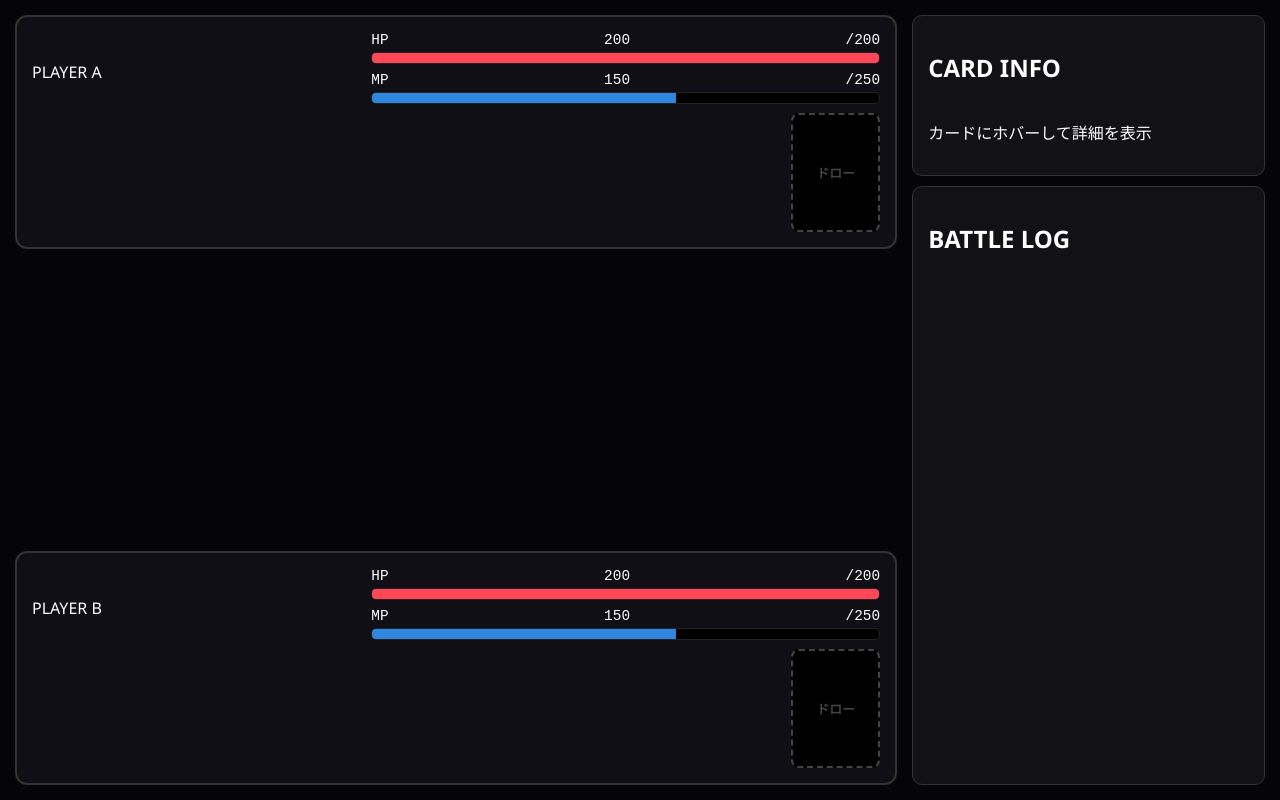
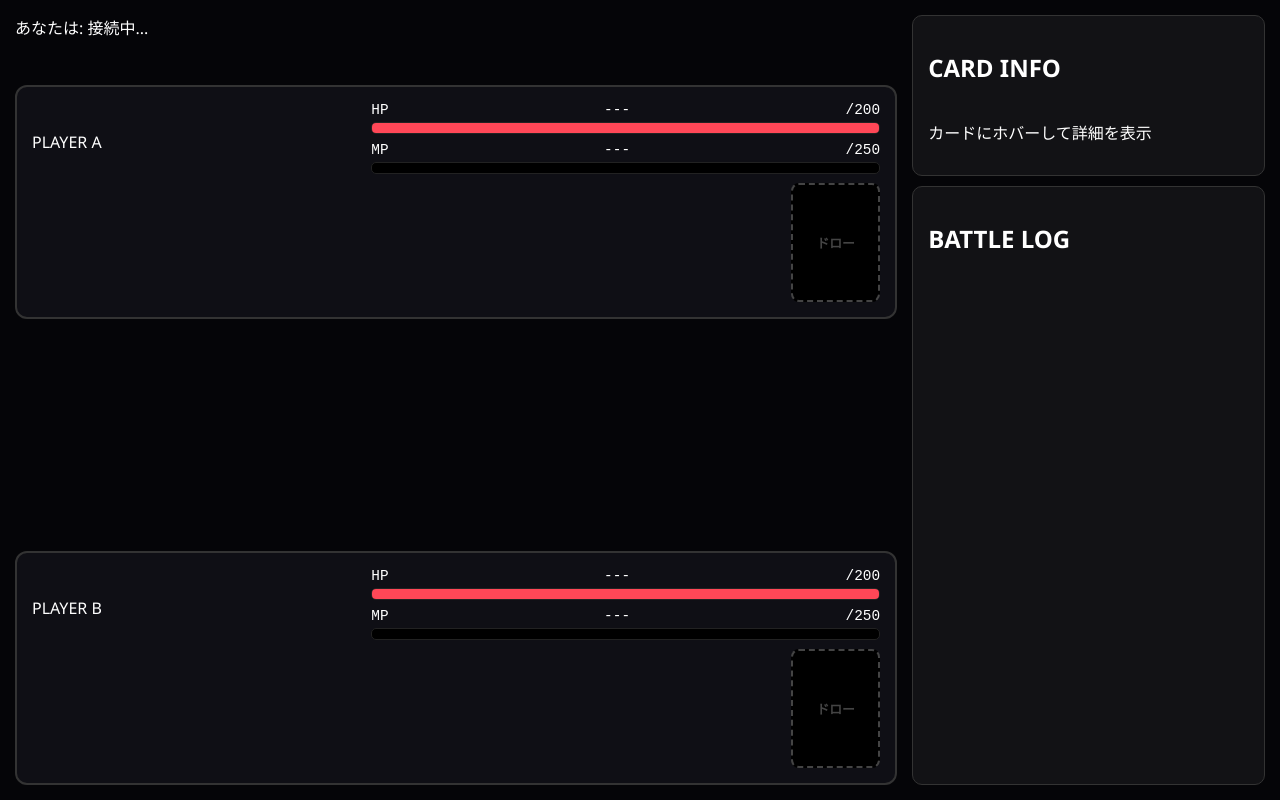
Before and after one commit to RuukRey1412/the-game, a website: page public/index.html in a window 1280 px wide. Drawn offline with nearby package versions, Linux system fonts and the light colour scheme; no server answers.

Commit message:
Update index.html

```diff
--- a/public/index.html
+++ b/public/index.html
@@ -14,14 +14,16 @@
 
     <div id="main-layout">
         <div id="game-container">
+            <div id="role-indicator">あなたは: <span id="my-role-label">接続中...</span></div>
+
             <div id="p1-area" class="player-box">
                 <div class="player-header">
                     <span class="player-name">PLAYER A</span>
                     <div class="stats-container">
-                        <div class="gauge-label">HP <span id="p1-hp">200</span>/200</div>
+                        <div class="gauge-label">HP <span id="p1-hp">---</span>/200</div>
                         <div class="gauge-bar"><div id="p1-hp-bar" class="gauge-fill hp" style="width: 100%;"></div></div>
-                        <div class="gauge-label">MP <span id="p1-mp">150</span>/250</div>
-                        <div class="gauge-bar"><div id="p1-mp-bar" class="gauge-fill mp" style="width: 60%;"></div></div>
+                        <div class="gauge-label">MP <span id="p1-mp">---</span>/250</div>
+                        <div class="gauge-bar"><div id="p1-mp-bar" class="gauge-fill mp" style="width: 0%;"></div></div>
                     </div>
                 </div>
                 <div id="p1-hand" class="hand-container"></div>
@@ -36,10 +38,10 @@
                 <div class="player-header">
                     <span class="player-name">PLAYER B</span>
                     <div class="stats-container">
-                        <div class="gauge-label">HP <span id="p2-hp">200</span>/200</div>
+                        <div class="gauge-label">HP <span id="p2-hp">---</span>/200</div>
                         <div class="gauge-bar"><div id="p2-hp-bar" class="gauge-fill hp" style="width: 100%;"></div></div>
-                        <div class="gauge-label">MP <span id="p2-mp">150</span>/250</div>
-                        <div class="gauge-bar"><div id="p2-mp-bar" class="gauge-fill mp" style="width: 60%;"></div></div>
+                        <div class="gauge-label">MP <span id="p2-mp">---</span>/250</div>
+                        <div class="gauge-bar"><div id="p2-mp-bar" class="gauge-fill mp" style="width: 0%;"></div></div>
                     </div>
                 </div>
                 <div id="p2-hand" class="hand-container"></div>
```
